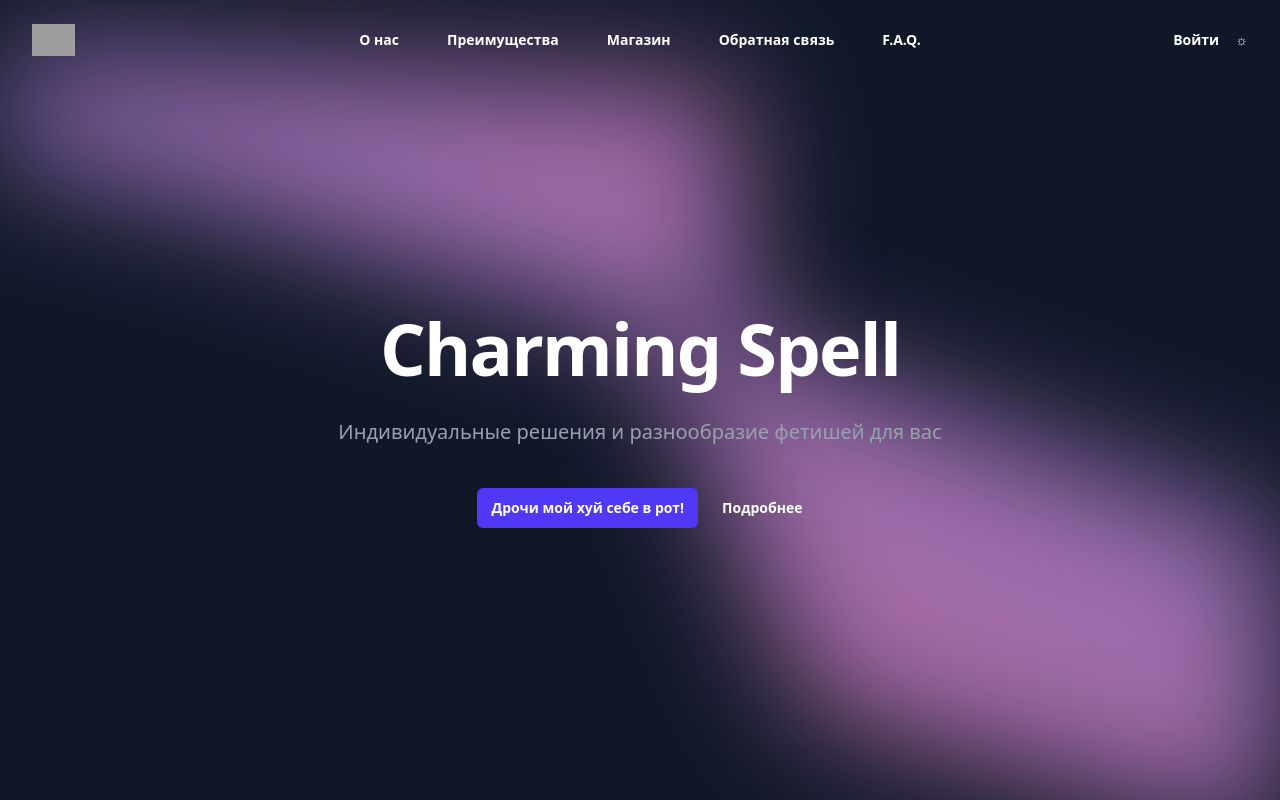
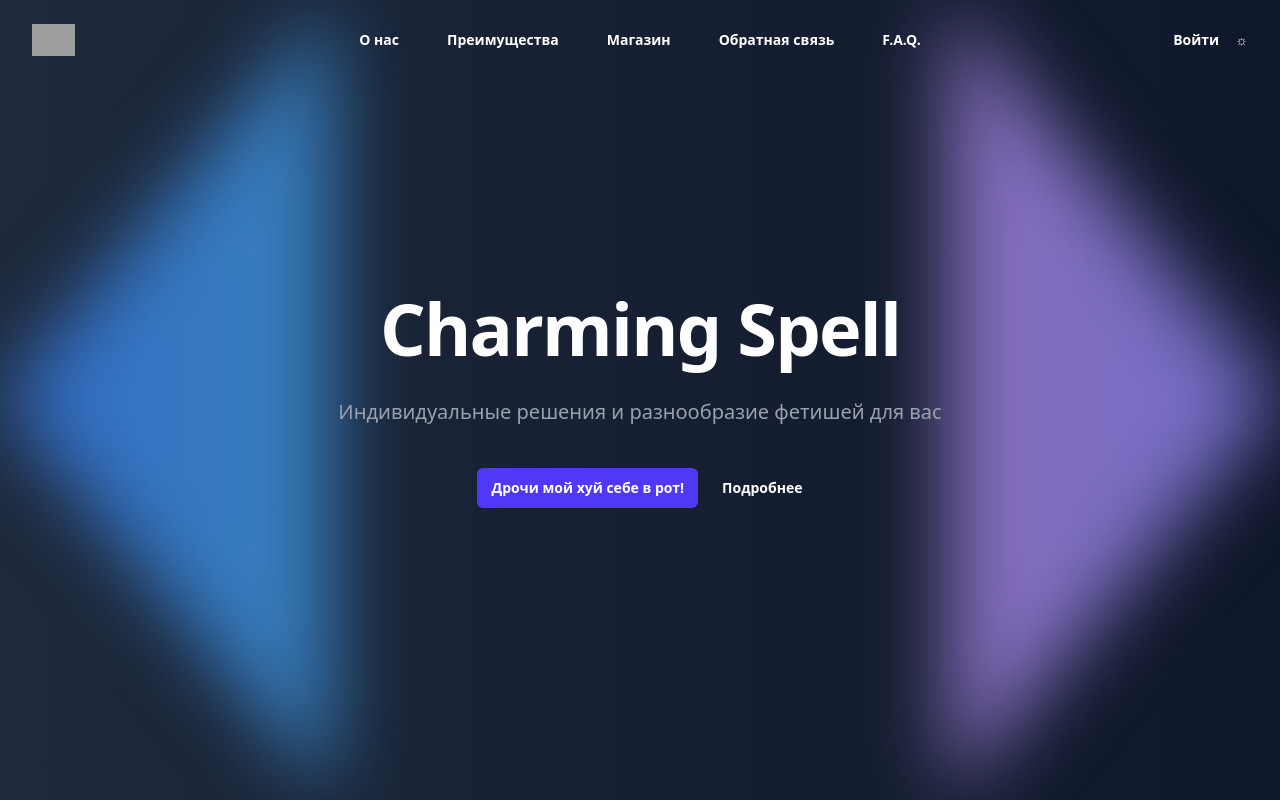
Before and after one commit to F3T1W/CharmingSpell, a React (Vite) app: page / in a window 1280 px wide. Built offline with nearby package versions, Linux system fonts and the light colour scheme; grey boxes are pictures that could not be loaded.

Commit message:
Nice Animation Save

```diff
--- a/src/components/HeroSection.jsx
+++ /dev/null
@@ -1,51 +0,0 @@
-export default function HeroSection({ isDarkMode }) {
-    return (
-        <div className="relative isolate px-6 pt-14 lg:px-8">
-        <div
-          aria-hidden="true"
-          className="absolute inset-x-0 -top-40 -z-10 transform-gpu overflow-hidden blur-3xl sm:-top-80"
-        >
-          <div
-            style={{
-              clipPath:
-                'polygon(-25% 50%, 50% 75%, 100% 100%, 100% 60%)',
-            }}
-            className="relative aspect-1155/678 w-[36.125rem] -translate-x-1/2 bg-linear-to-tr opacity-75 from-[#9089fc] to-[#ff80b5] sm:left-[calc(50%-30rem)] sm:w-[72.1875rem]"
-          />
-        </div>
-        <div className="mx-auto max-w-2xl py-60 sm:py-48 lg:py-64">
-          <div className="text-center">
-            <h1 className={`text-5xl font-semibold tracking-tight text-balance ${isDarkMode ? 'text-white' : 'text-gray-900'} sm:text-7xl`}>
-              Charming Spell
-            </h1>
-            <p className={`mt-8 text-lg font-medium text-pretty ${isDarkMode ? 'text-gray-400' : 'text-gray-500'} sm:text-xl/8`}>
-              Индивидуальные решения и разнообразие фетишей для вас
-            </p>
-            <div className="mt-10 flex items-center justify-center gap-x-6">
-              <a
-                href="#"
-                className="rounded-md bg-indigo-600 px-3.5 py-2.5 text-sm font-semibold text-white shadow-xs hover:bg-indigo-500 focus-visible:outline-2 focus-visible:outline-offset-2 focus-visible:outline-indigo-600"
-              >
-                Дрочи мой хуй себе в рот!
-              </a>
-              <a href="#" className={`text-sm/6 font-semibold ${isDarkMode ? 'text-white' : 'text-gray-900'}`}>
-                Подробнее
-              </a>
-            </div>
-          </div>
-        </div>
-        <div
-          aria-hidden="true"
-          className="absolute inset-x-0 top-[calc(100%-13rem)] -z-10 transform-gpu overflow-hidden blur-3xl sm:top-[calc(100%-30rem)]"
-        >
-          <div
-            style={{
-              clipPath:
-                'polygon(100% 60%, 100% 100%, 15% 60%, 0% 0%)'
-            }}
-            className="relative left-[calc(50%+3rem)] aspect-1155/678 w-[36.125rem] -translate-x-1/2 bg-linear-to-tr opacity-75 from-[#ff80b5] to-[#9089fc] sm:left-[calc(50%+36rem)] sm:w-[72.1875rem]"
-          />
-        </div>
-      </div>
-    );
-}
--- /dev/null
+++ b/src/components/HeroSection/HeroSection.jsx
@@ -0,0 +1,78 @@
+import styles from './HeroSection.module.css'
+
+export default function HeroSection({ isDarkMode }) {
+  return (
+    <div
+      className="relative w-screen h-screen overflow-hidden"
+      style={{
+        background: isDarkMode
+          ? "linear-gradient(to right, #1e293b, #0f172a)"
+          : "linear-gradient(to right, #e2e8f0, #cbd5e1)",
+      }}
+    >
+      {/* Левая половина экрана */}
+      <div
+        className="absolute inset-y-0 left-0 w-full bg-gradient-to-r blur-2xl transform-gpu"
+        aria-hidden="true"
+      >
+        {/* Левый треугольник */}
+        <div
+          className={`absolute inset-0 bg-gradient-to-r from-[#ff80b5] to-[#9089fc] opacity-75 animate-triangle-left ${styles['animate-triangle-left']}`}
+          style={{
+            clipPath: "polygon(0% 0%, 100% 50%, 0% 100%)", // Начальная форма
+          }}
+        />
+      </div>
+
+      {/* Правая половина экрана */}
+      <div
+        className="absolute inset-y-0 right-0 w-full bg-gradient-to-l blur-2xl transform-gpu"
+        aria-hidden="true"
+      >
+        {/* Правый треугольник */}
+        <div
+          className={`absolute inset-0 bg-gradient-to-l from-[#6ee7b7] to-[#3b82f6] opacity-75 animate-triangle-right ${styles['animate-triangle-right']}`}
+          style={{
+            clipPath: "polygon(100% 0%, 0% 50%, 100% 100%)", // Начальная форма
+          }}
+        />
+      </div>
+
+      {/* Основной контент */}
+      <div className="absolute inset-0 flex items-center justify-center text-center">
+        <div>
+          <h1
+            className={`text-5xl font-semibold tracking-tight text-balance ${
+              isDarkMode ? "text-white" : "text-gray-900"
+            } sm:text-7xl`}
+          >
+            Charming Spell
+          </h1>
+          <p
+            className={`mt-8 text-lg font-medium text-pretty ${
+              isDarkMode ? "text-gray-400" : "text-gray-500"
+            } sm:text-xl/8`}
+          >
+            Индивидуальные решения и разнообразие фетишей для вас
+          </p>
+          <div className="mt-10 flex items-center justify-center gap-x-6">
+            <a
+              href="#"
+              className="rounded-md bg-indigo-600 px-3.5 py-2.5 text-sm font-semibold text-white shadow-xs hover:bg-indigo-500 focus-visible:outline-2 focus-visible:outline-offset-2 focus-visible:outline-indigo-600"
+            >
+              Дрочи мой хуй себе в рот!
+            </a>
+            <a
+              href="#"
+              className={`text-sm/6 font-semibold ${
+                isDarkMode ? "text-white" : "text-gray-900"
+              }`}
+            >
+              Подробнее
+            </a>
+          </div>
+        </div>
+      </div>
+    </div>
+  );
+}
--- /dev/null
+++ b/src/components/HeroSection/HeroSection.module.css
@@ -0,0 +1,46 @@
+/* Анимация для левого треугольника */
+@keyframes triangle-left {
+    0% {
+      clip-path: polygon(0% 0%, 100% 50%, 0% 100%);
+    }
+    25% {
+      clip-path: polygon(50% 0%, 100% 50%, 50% 100%);
+    }
+    50% {
+      clip-path: polygon(100% 0%, 100% 50%, 100% 100%);
+    }
+    75% {
+
+    }
+    100% {
+
+    }
+  }
+
+  /* Анимация для правого треугольника */
+  @keyframes triangle-right {
+    0% {
+      clip-path: polygon(100% 0%, 0% 50%, 100% 100%);
+    }
+    25% {
+      clip-path: polygon(50% 0%, 0% 50%, 50% 100%);
+    }
+    50% {
+      clip-path: polygon(0% 0%, 0% 50%, 0% 100%);
+    }
+    75% {
+      clip-path: polygon();
+    }
+    100% {
+
+    }
+  }
+
+  /* Применение анимаций */
+  .animate-triangle-left {
+    animation: triangle-left 4s infinite linear;
+  }
+
+  .animate-triangle-right {
+    animation: triangle-right 4s infinite linear;
+  }
--- a/src/pages/HomePage.jsx
+++ b/src/pages/HomePage.jsx
@@ -1,4 +1,4 @@
-import HeroSection from "../components/HeroSection";
+import HeroSection from "../components/HeroSection/HeroSection";
 
 export default function HomePage({ isDarkMode }) {
     return (
```
